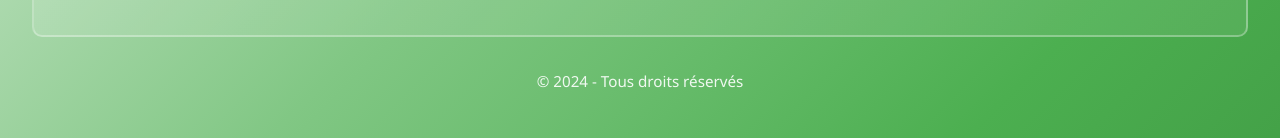
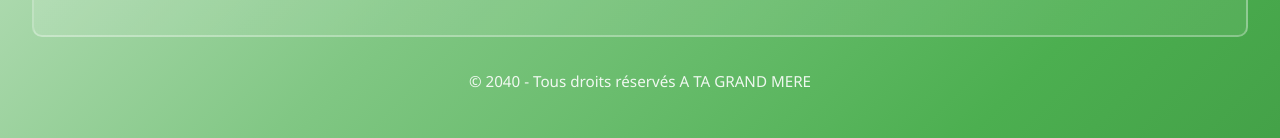
Before and after one commit to jojobg2476-boop/baca.com, a plain HTML site: page index.html in a window 1280 px wide. Shown: the part 8717-8855 px from the top of the page. Drawn offline with Linux system fonts and the light colour scheme.

Commit message:
Update index.html

```diff
--- a/index.html
+++ b/index.html
@@ -1895,7 +1895,7 @@
             <p style="font-size: 1.3rem; font-weight: 600; margin-bottom: 0.5rem;">✨ Signé : Le Groupe des Bacas ✨</p>
         </div>
 
-        <p style="margin-top: 2rem; font-size: 0.95rem; opacity: 0.9;">&copy; 2024 - Tous droits réservés</p>
+        <p style="margin-top: 2rem; font-size: 0.95rem; opacity: 0.9;">&copy; 2040 - Tous droits réservés A TA GRAND MERE</p>
     </footer>
 </body>
 </html>
```
